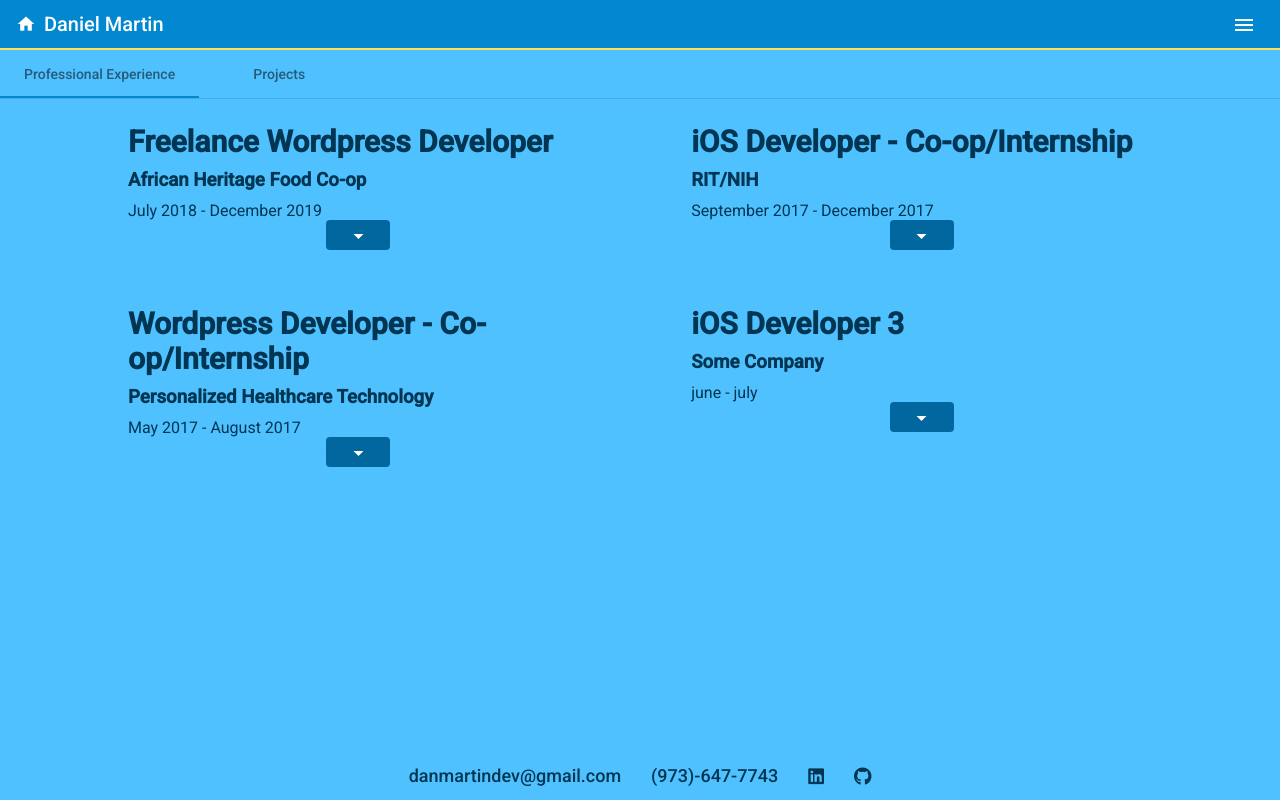
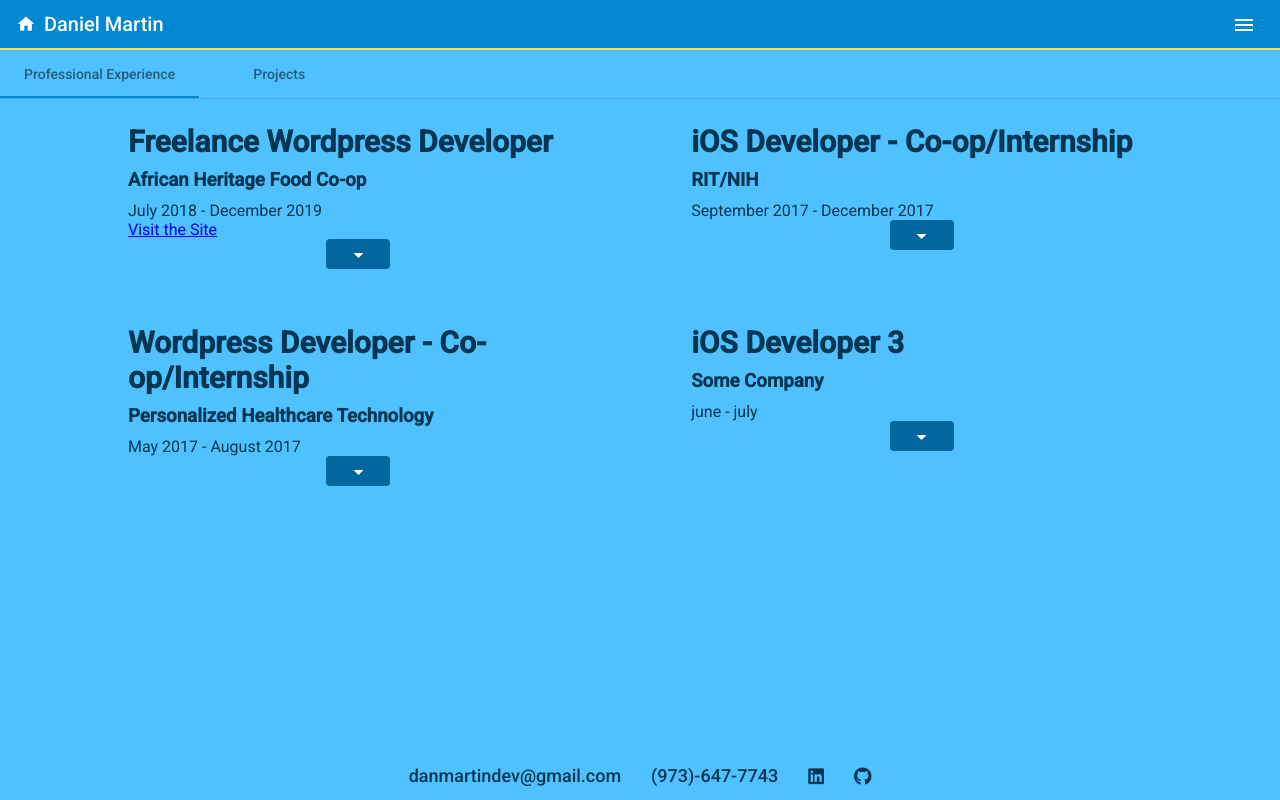
Before and after one commit to danmartindev/Portfolio, an Angular app: page /work in a window 1280 px wide. Built offline with nearby package versions, Linux system fonts and the light colour scheme.

Commit message:
added link/spacer to entry information

```diff
--- a/src/app/work/work.component.html
+++ b/src/app/work/work.component.html
@@ -12,8 +12,9 @@
                     <h1>{{e.title}}</h1>
                     <h3>{{e.company}}</h3>
                     <div>{{e.date}}</div>
+                    <div class="link-div"><a href="{{e.link}}" target="_blank">{{e.linkText}}</a></div>
                     <button (click)="collapse(e)" mat-button ><i class="material-icons clean-btn" [@rotate]="e.state" >arrow_drop_down</i></button>
-                    <div class="collapser" [@collapser]="e.state">
+                    <div class="collapser" [@collapser]="e.state" [innerHTML] = "e.content">
                         {{e.content}}
                     </div>
                 </div>
```
